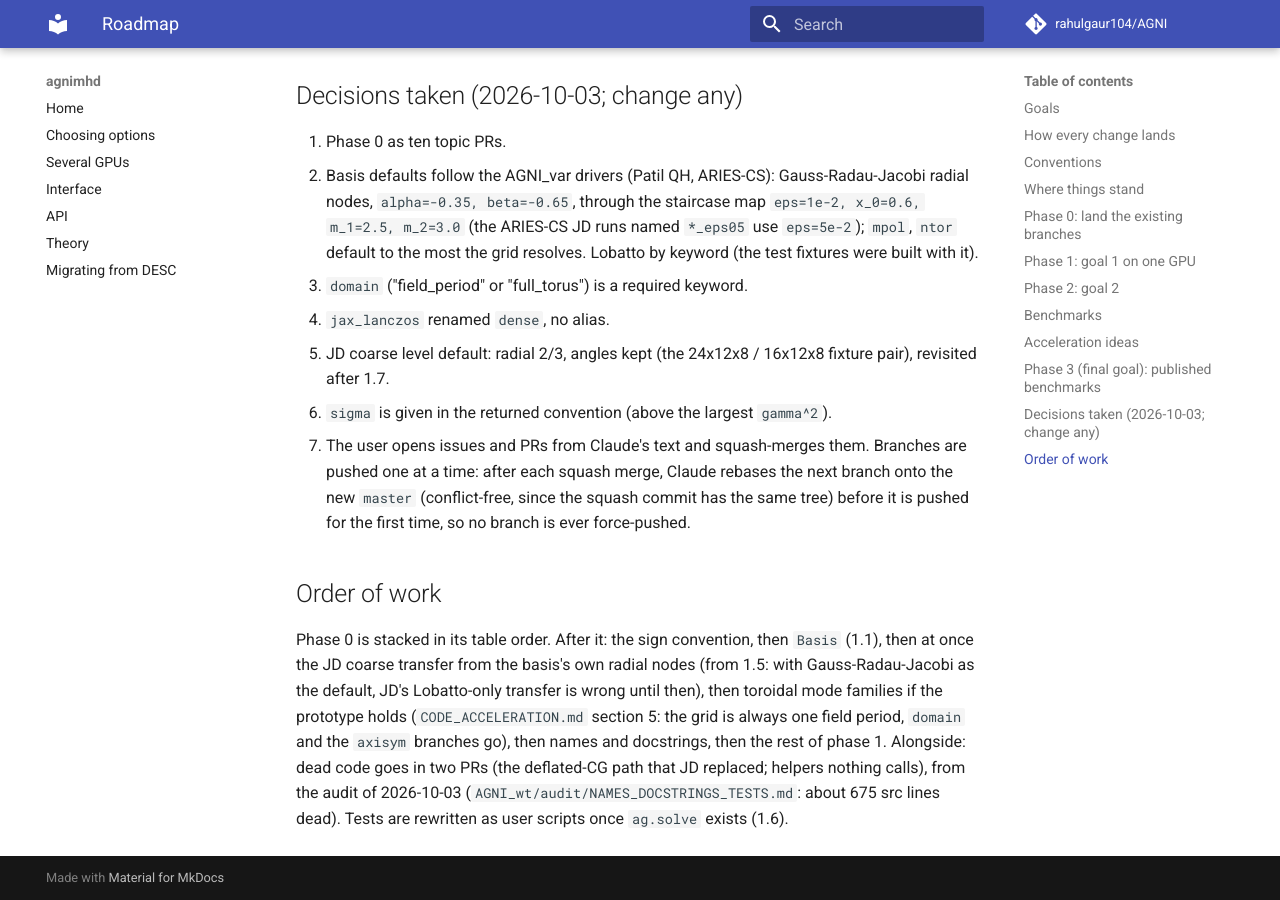
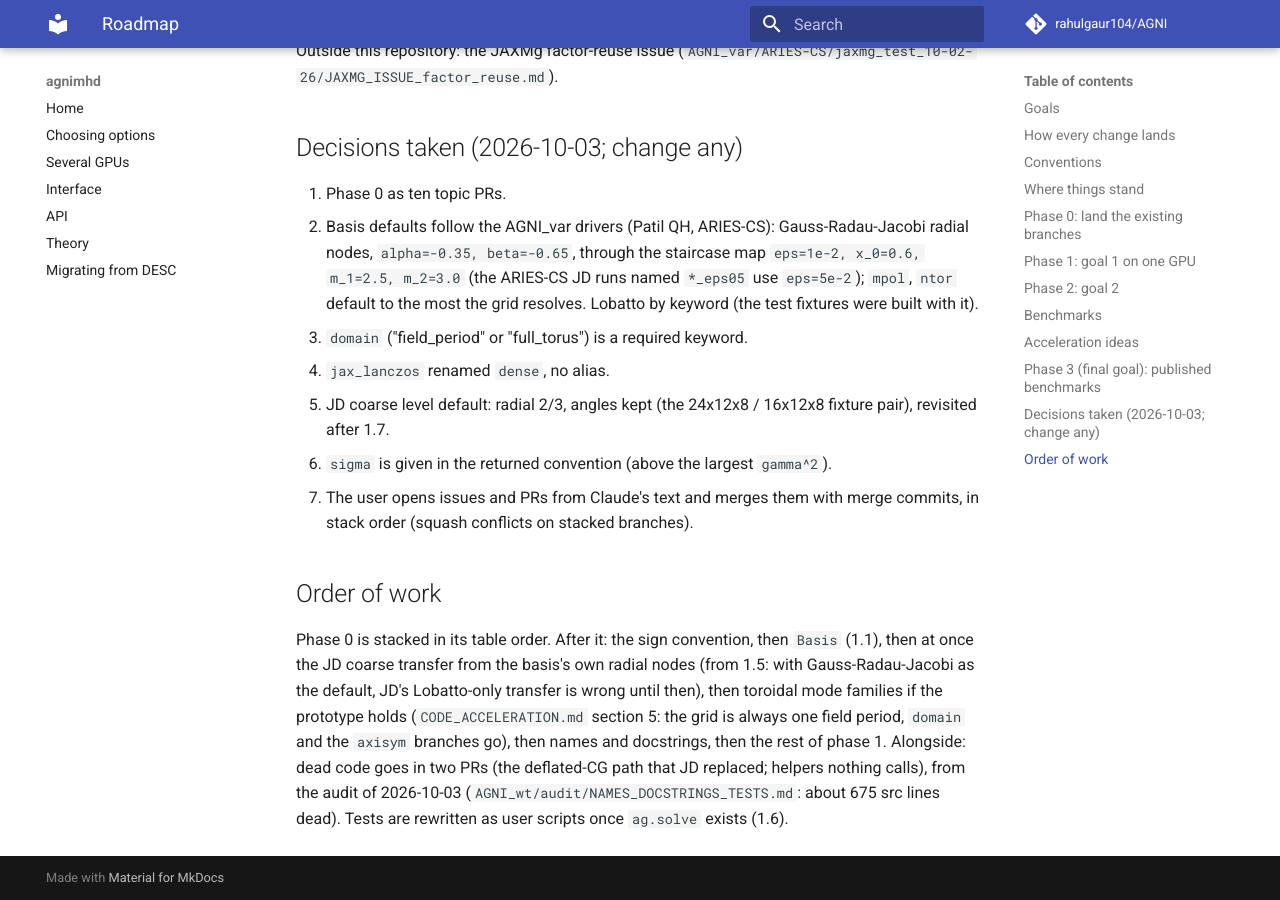
Before and after one commit to rahulgaur104/AGNI, an MkDocs documentation site: the page built from docs/roadmap.md, in a window 1280 px wide and 900 px high, scrolled down 5995 px. Built offline with MkDocs 1.6.1 and Material for MkDocs 9.7.7, drawn with Linux system fonts in a browser that asks for light colours; comment, search, counter and statistics services are not loaded; some of the changed text lies outside the part shown.

Commit message:
docs: roadmap, stacked PRs are merged with merge commits, not squash

```diff
--- a/docs/roadmap.md
+++ b/docs/roadmap.md
@@ -42,7 +42,9 @@
 4. In the same PR: tests for the change (and their entries in
    `.test_durations`, which CI checks), coverage not below `master`, docs for
    every user-visible change, src/tests/docs line deltas in the PR text.
-5. CI green, squash-merge into `master`, delete the branch.
+5. CI green, merge into `master` with "Create a merge commit" (not squash: the
+   PRs are stacked, and a squash commit is not an ancestor of the next branch, so
+   the next merge conflicts; measured 2026-10-03), delete the branch.
 
 One topic per PR. Claude's shell has no GitHub credentials: Claude prepares the
 branch, the issue text and the PR text; the user pushes and opens them.
@@ -229,11 +231,8 @@
 5. JD coarse level default: radial 2/3, angles kept (the 24x12x8 / 16x12x8
    fixture pair), revisited after 1.7.
 6. `sigma` is given in the returned convention (above the largest `gamma^2`).
-7. The user opens issues and PRs from Claude's text and squash-merges them.
-   Branches are pushed one at a time: after each squash merge, Claude rebases
-   the next branch onto the new `master` (conflict-free, since the squash
-   commit has the same tree) before it is pushed for the first time, so no
-   branch is ever force-pushed.
+7. The user opens issues and PRs from Claude's text and merges them with merge
+   commits, in stack order (squash conflicts on stacked branches).
 
 ## Order of work
 
```
